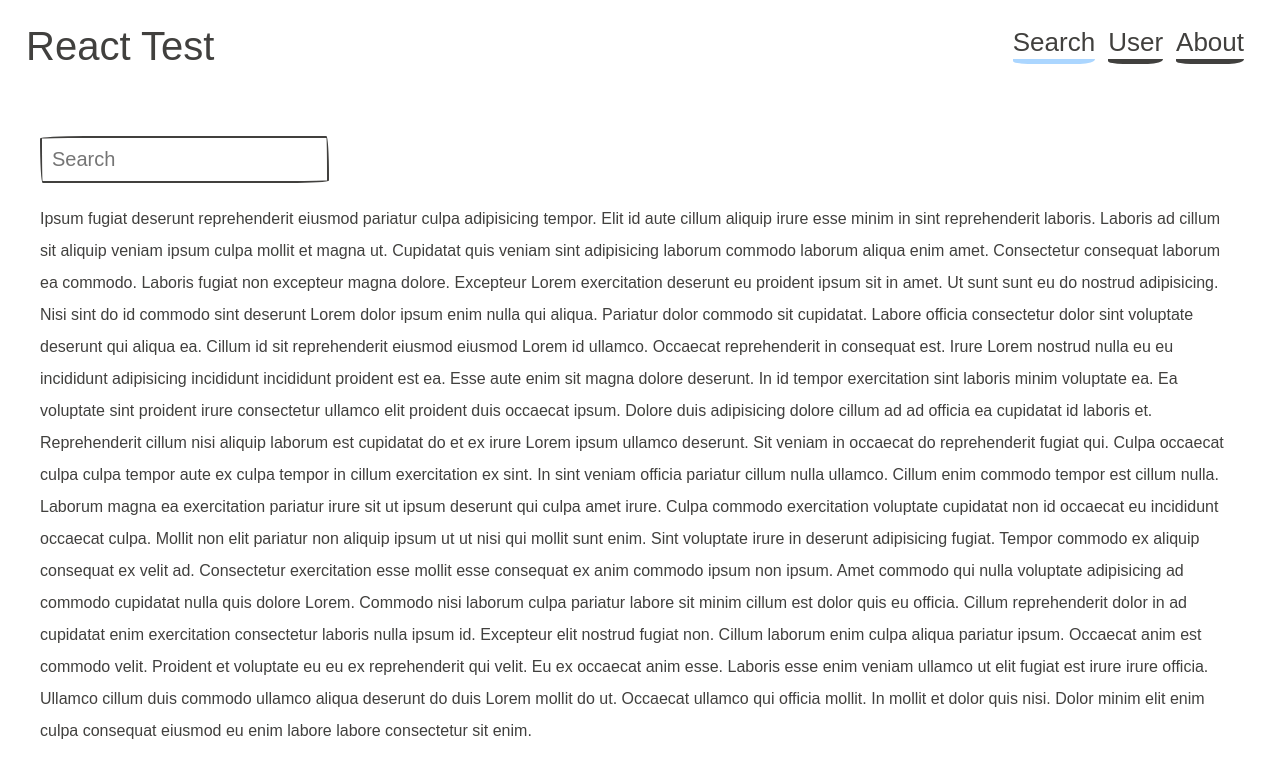
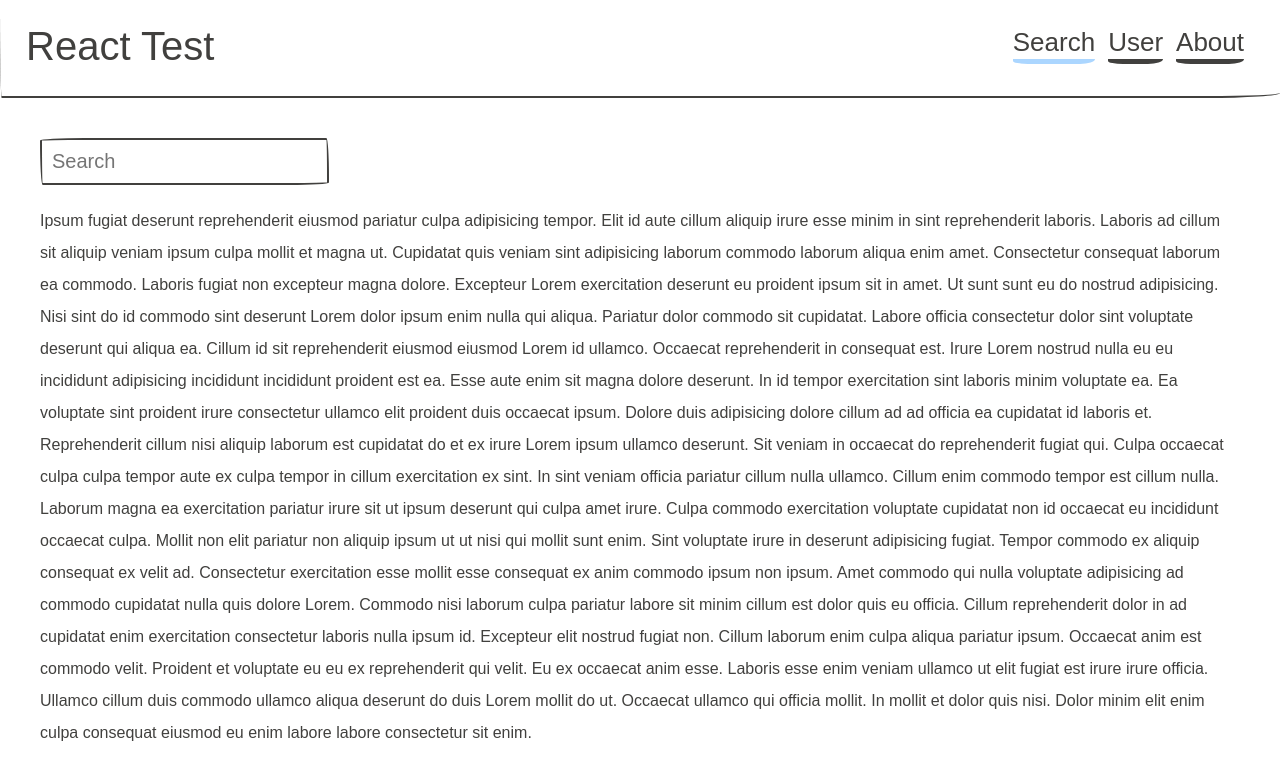
Before and after one commit to MalpenZibo/reactTest, a React (Create React App) app: page / in a window 1280 px wide. Shown: the top 780 px of the page. Built offline with nearby package versions, Linux system fonts and the light colour scheme; a web font is replaced by a local one.

Commit message:
final update, small graphical fix

```diff
--- a/src/App.css
+++ b/src/App.css
@@ -1,3 +1,9 @@
+nav {
+  border-bottom: 2px solid #41403e;
+  border-bottom-left-radius: 5px 300px;
+  border-bottom-right-radius: 225px 15px;
+}
+
 .active {
   border-color: #abd6ff !important;
 }
@@ -8,6 +14,11 @@
   flex: 1;
   overflow-y: auto;
   padding: 2rem;
-  margin-top: 4.8rem;
+  margin-top: 4.9rem;
   align-items: flex-start;
 }
+
+strong {
+  font-weight: bolder;
+  font-size: 18px;
+}
--- a/src/index.js
+++ b/src/index.js
@@ -6,7 +6,7 @@ import * as serviceWorker from './serviceWorker';
 import { HashRouter } from 'react-router-dom';
 
 ReactDOM.render(
-    <HashRouter basename={process.env.PUBLIC_URL} hashType="noslash">
+    <HashRouter hashType="noslash">
         <App />
     </HashRouter>,
     document.getElementById('root')
--- a/src/pages/About.js
+++ b/src/pages/About.js
@@ -3,9 +3,9 @@ import React from 'react';
 function About() {
     return (
         <div>
-            <h2>ToDo List</h2>
+            <h2>React Test</h2>
             <p>
-                Prima applicazione di prova creata da <a href="https://studiocamito.it">Simone Camito</a>
+                Prima applicazione per testare React sviluppata da <a href="https://studiocamito.it">Simone Camito</a>
             </p>
         </div>
     );
--- a/src/pages/User.css
+++ b/src/pages/User.css
@@ -4,6 +4,10 @@
     align-items: center;
     align-self: center;
     flex-wrap: wrap;
+}
+
+div.card {
+    margin-bottom: 1rem;
 }
 
 div.card-header h4 {
```
Also changed, not shown: 14 other files (tests, documents, lock files or other folders).
